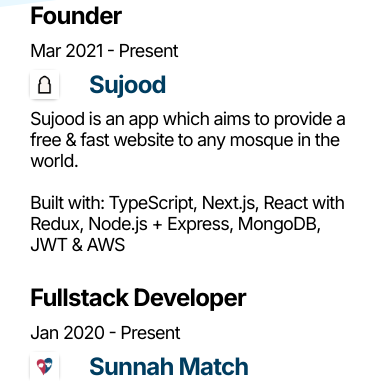
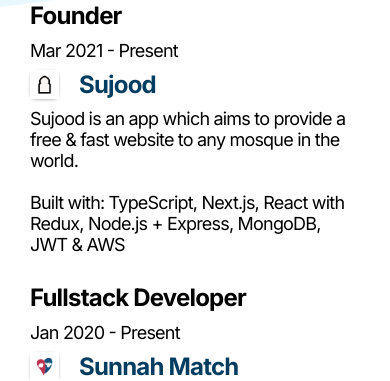
Before and after one commit to abbasldn/me, a Next.js app: page / in a window 390 px wide. Shown: the part 463-844 px from the top of the page. Built offline with nearby package versions, Linux system fonts and the light colour scheme.

Commit message:
Fixed some CSS

```diff
--- a/styles/Work.module.css
+++ b/styles/Work.module.css
@@ -42,7 +42,7 @@
   }
 
   .company > * {
-    margin-right: 30px;
+    margin-right: 20px;
   }
 
   .container p {
```
